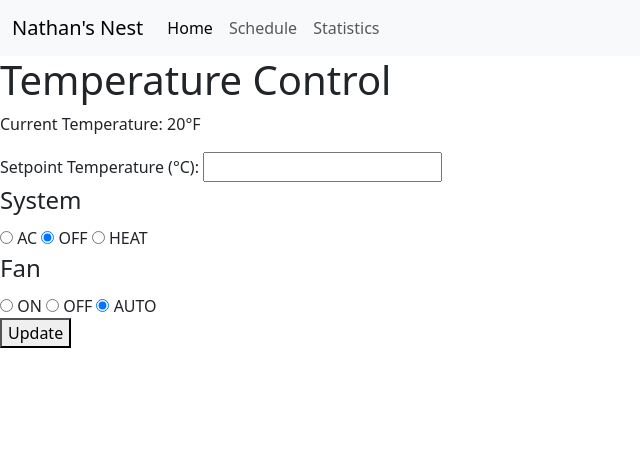
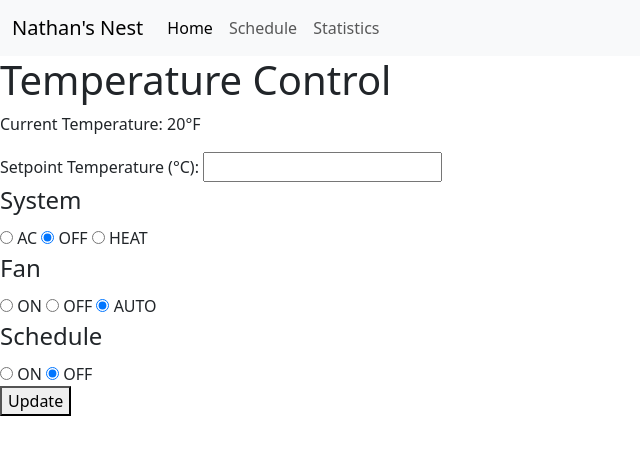
Before and after one commit to nrowley71115/Smart-Thermostat, a Flask app: page / in a window 1280 px wide. Shown: the top 455 px of the page, without its empty margins (0-640 px from the left). Run offline with Flask 3, Linux system fonts and the light colour scheme.

Commit message:
fix name attribute of schedule radio button in index.html

```diff
--- a/templates/index.html
+++ b/templates/index.html
@@ -18,7 +18,7 @@ Home
             <legend>System</legend>
             <input type="radio" id="ac" name="system" value="AC">
             <label for="ac">AC</label>
-            <input type="radio" id="off" name="system" value="OFF" checked>
+            <input type="radio" id="sys_off" name="system" value="OFF" checked>
             <label for="off">OFF</label>
             <input type="radio" id="heat" name="system" value="HEAT">
             <label for="heat">HEAT</label>
@@ -34,6 +34,14 @@ Home
             <label for="fanAuto">AUTO</label>
         </fieldset>
 
+        <fieldset>
+            <legend>Schedule</legend>
+            <input type="radio" id="schedule_on" name="schedule" value="ON">
+            <label for="ac">ON</label>
+            <input type="radio" id="schedule_off" name="schedule" value="OFF" checked>
+            <label for="off">OFF</label>
+        </fieldset>
+
         <button type="button" id="updateButton">Update</button>
     </form>
 {% endblock %}
```
